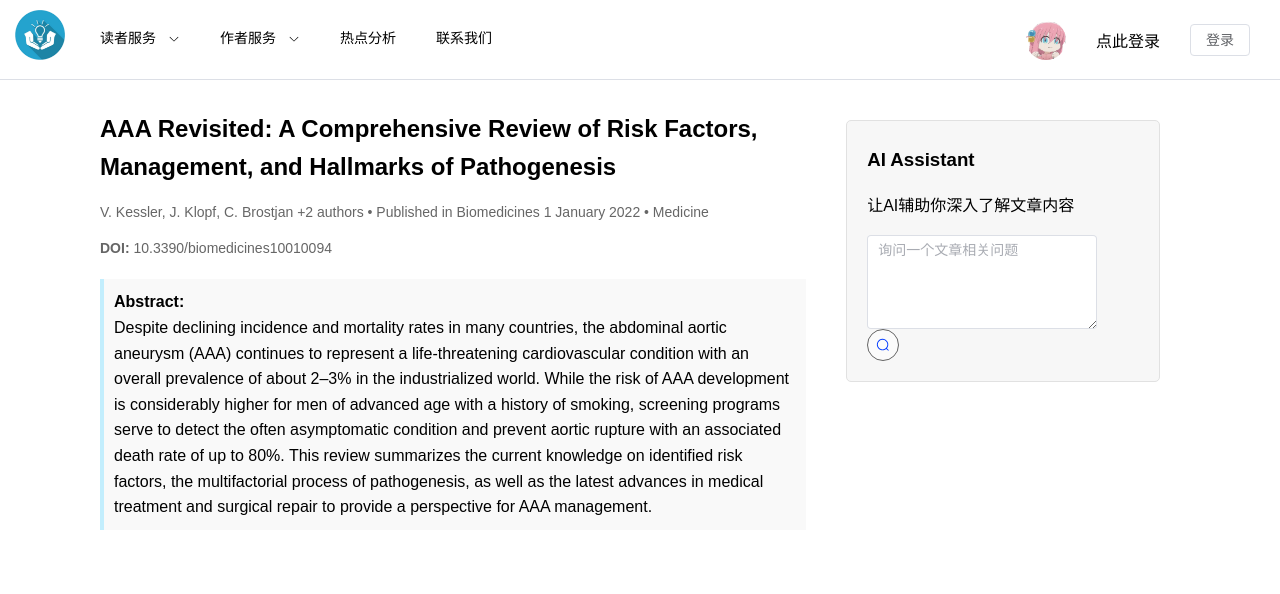
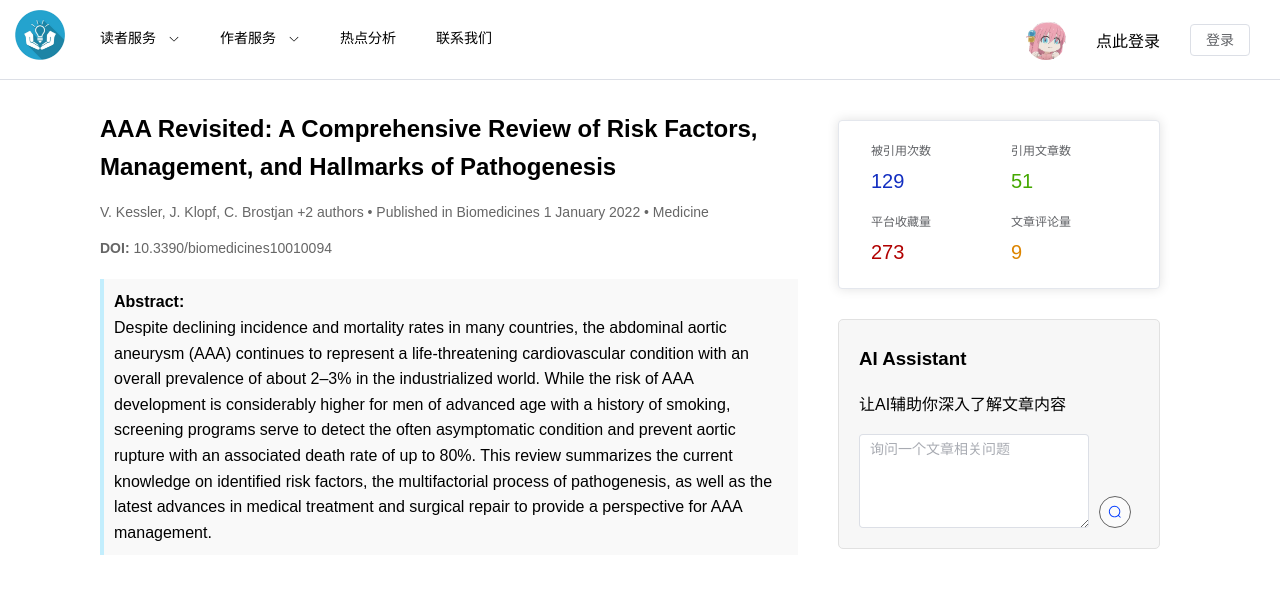
Before and after one commit to Sixiang-Wang/AllPaperEngine-WebApplication, a Vue app: page /paper in a window 1280 px wide. Shown: the top 594 px of the page. Built offline with nearby package versions, Linux system fonts and the light colour scheme.

Commit message:
Ciallo～(∠・▽< )⌒☆

```diff
--- a/package.json
+++ b/package.json
@@ -17,6 +17,7 @@
   "devDependencies": {
     "@element-plus/icons-vue": "^2.3.1",
     "@vitejs/plugin-vue": "^5.1.2",
+    "@vueuse/core": "^11.1.0",
     "axios": "^1.7.7",
     "vite": "^5.4.1",
     "vuex": "^4.1.0"
--- a/src/views/Paper/Paper.vue
+++ b/src/views/Paper/Paper.vue
@@ -2,13 +2,42 @@
 
 import {Search} from "@element-plus/icons-vue";
 import {ref} from "vue";
+import { useTransition } from '@vueuse/core'
 
-const question = ref("");
+
+const citedNum = ref(0);
+const citeNum = ref(0);
+const collectNum = ref(0);
+const commentNum = ref(0);
+let citedNumChange = useTransition(citedNum, {
+  duration: 500,
+})
+let citeNumChange = useTransition(citeNum, {
+  duration: 500,
+})
+let collectNumChange = useTransition(collectNum, {
+  duration: 500,
+})
+let commentNumChange = useTransition(commentNum, {
+  duration: 500,
+})
+
+//统计值在这里
+citedNum.value = 129
+citeNum.value = 51
+collectNum.value = 273
+commentNum.value = 9
+//
+
+const question = ref("")
+
 const submitQuestion = ()=> {
-      console.log("Question submitted:", this.question);
+  console.log("Question submitted:", question);
       // Handle the form submission logic
-    }
+}
 const abstract = ref("Despite declining incidence and mortality rates in many countries, the abdominal aortic aneurysm (AAA) continues to represent a life-threatening cardiovascular condition with an overall prevalence of about 2–3% in the industrialized world. While the risk of AAA development is considerably higher for men of advanced age with a history of smoking, screening programs serve to detect the often asymptomatic condition and prevent aortic rupture with an associated death rate of up to 80%. This review summarizes the current knowledge on identified risk factors, the multifactorial process of pathogenesis, as well as the latest advances in medical treatment and surgical repair to provide a perspective for AAA management.\n");
+
+
 </script>
 
 <template>
@@ -37,7 +66,27 @@ const abstract = ref("Despite declining incidence and mortality rates in many co
 <!--        </div>-->
         <div></div>
       </div>
+
       <div class="side">
+        <el-card style="width: 320px;margin-bottom: 30px" shadow="always">
+          <el-row style="margin-bottom: 15px">
+            <el-col :span="12" style="padding-left: 12px">
+              <el-statistic title="被引用次数" :value="citedNumChange" :value-style="{ color: '#132fc1' }" />
+            </el-col>
+            <el-col :span="12" style="padding-left: 12px">
+              <el-statistic title="引用文章数" :value="citeNumChange" :value-style="{ color: '#45a801' }"/>
+            </el-col>
+          </el-row>
+          <el-row>
+            <el-col :span="12" style="padding-left: 12px">
+              <el-statistic title="平台收藏量" :value="collectNumChange" :value-style="{ color: '#b10101' }"/>
+            </el-col>
+            <el-col :span="12" style="padding-left: 12px">
+              <el-statistic title="文章评论量" :value="commentNumChange" :value-style="{ color: '#dd8500' }"/>
+            </el-col>
+          </el-row>
+
+        </el-card>
         <!-- Form Section -->
         <div class="ai-assistant">
           <h3>AI Assistant</h3>
@@ -46,7 +95,6 @@ const abstract = ref("Despite declining incidence and mortality rates in many co
           </p>
           <el-input
               v-model="question"
-
               style="width: 230px;padding-right: 10px"
               :autosize="{ minRows: 4, maxRows: 10 }"
               type="textarea"
@@ -93,7 +141,7 @@ const abstract = ref("Despite declining incidence and mortality rates in many co
 }
 
 .side {
-  flex: 400px; /* Take less space for the sidebar */
+  flex: 320px; /* Take less space for the sidebar */
   padding: 50px 20px 20px 20px;
 
 }
```
Also changed, not shown: 1 other file (tests, documents, lock files or other folders).
